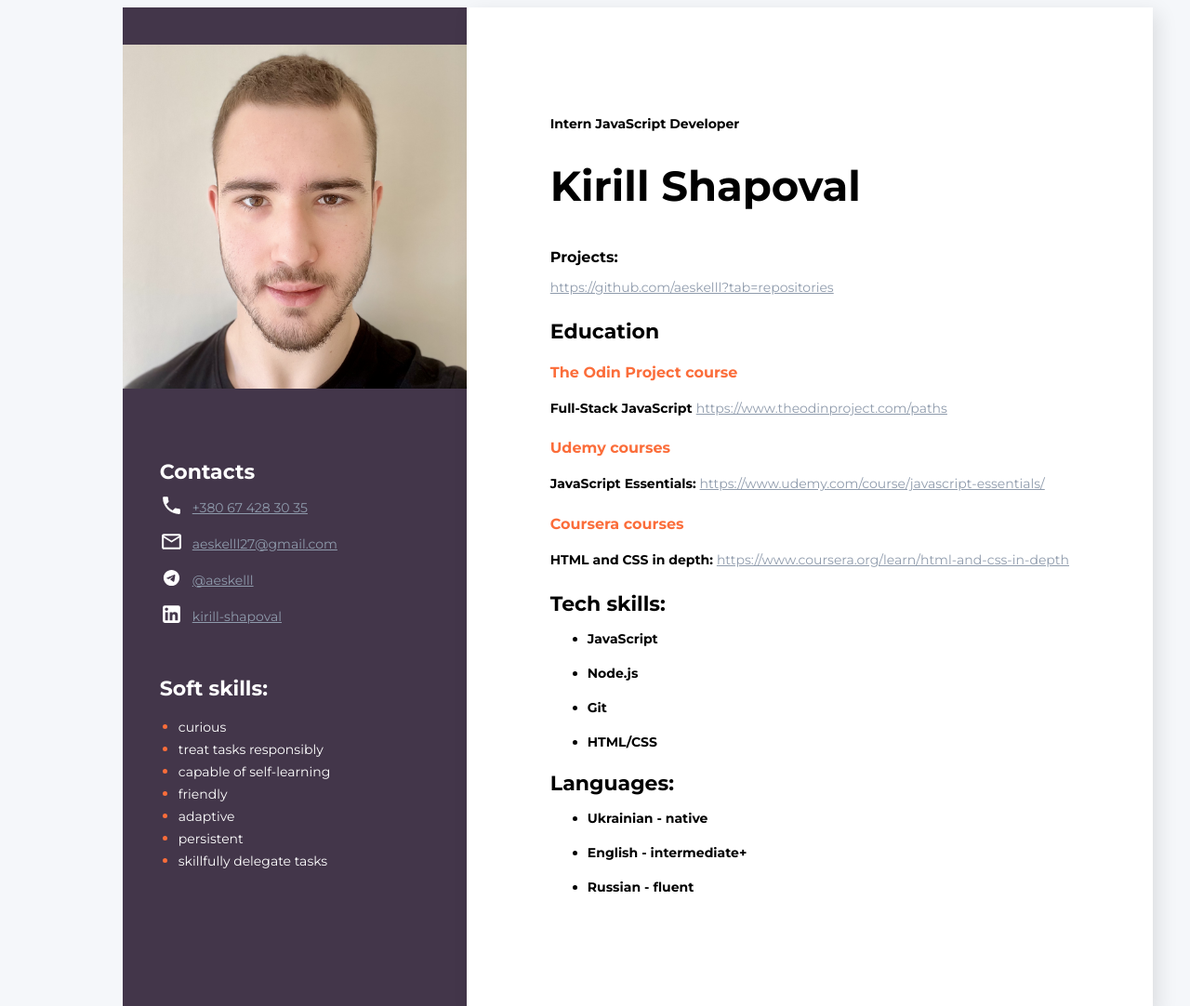
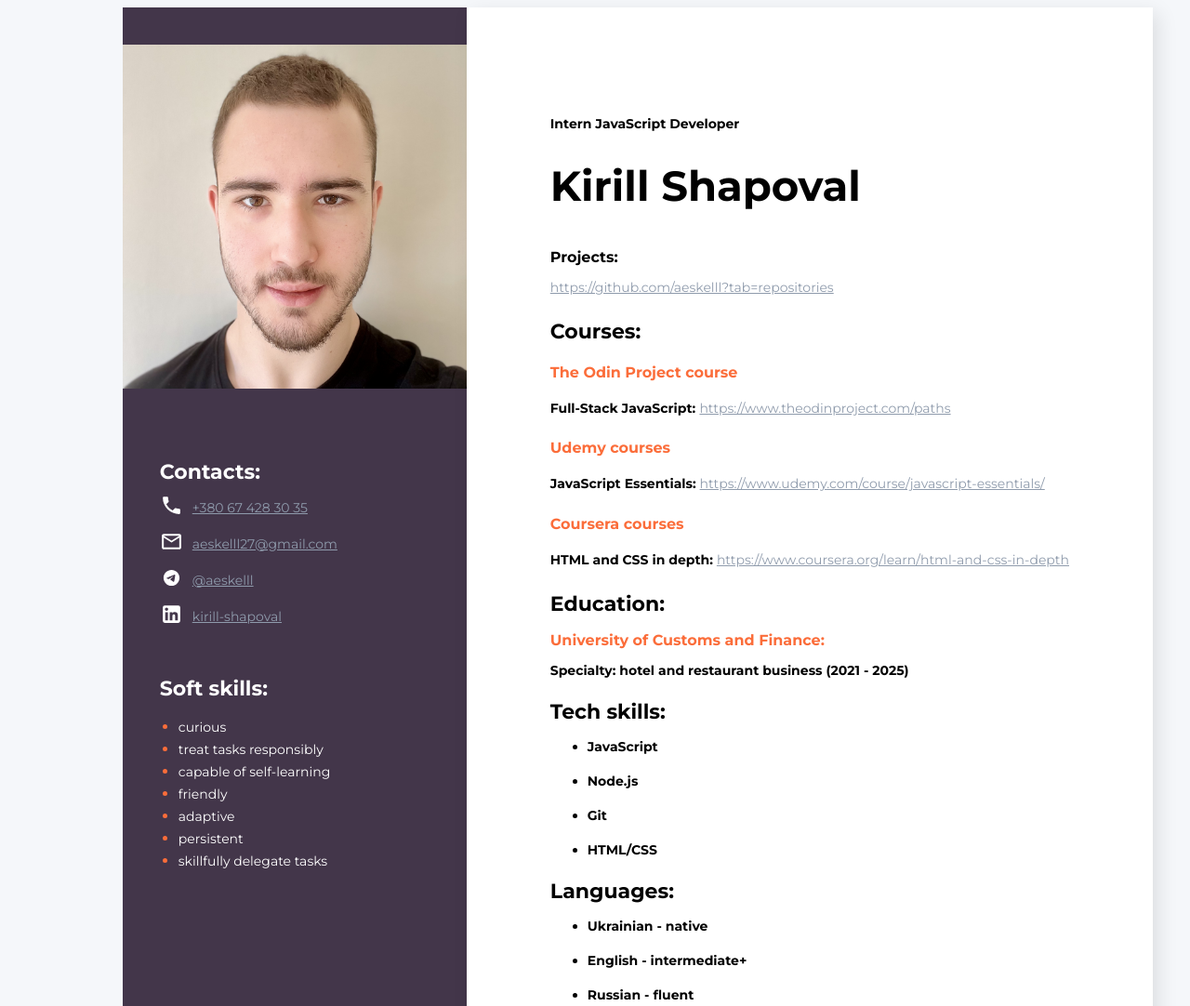
Before and after one commit to aeskelll/resume, a plain HTML site: page index.html in a window 1280 px wide. Shown: the top 1082 px of the page at 93% size. Drawn offline with Linux system fonts and the light colour scheme.

Commit message:
third edition
added education - university
changed education header to courses
added columns to headers

```diff
--- a/index.html
+++ b/index.html
@@ -32,11 +32,11 @@
 
             <!--Education-->
             <div class="education">
-                <h3 class="title">Education</h3>
+                <h3 class="title">Courses:</h3>
 
                 <h4 class="place">The Odin Project course</h4>
                 <p>
-                    <span class="about-position">Full-Stack JavaScript</span>
+                    <span class="about-position">Full-Stack JavaScript:</span>
                     <a href="https://www.theodinproject.com/paths" class="contact-link">https://www.theodinproject.com/paths</a>
                 </p>
                 <h4 class="place">Udemy courses</h4>
@@ -49,6 +49,8 @@
                     <span class="about-position">HTML and CSS in depth: </span>
                     <a href="https://www.coursera.org/learn/html-and-css-in-depth" class="contact-link">https://www.coursera.org/learn/html-and-css-in-depth</a>
                 </p>
+                <h3 class="title">Education:</h3>
+                <p class="place">University of Customs and Finance: <p class="about-position">Specialty: hotel and restaurant business (2021 - 2025)</p></p>
             </div>
             <div class="education">
                 <h3 class="title">Tech skills:</h3>
@@ -71,7 +73,7 @@
             <img src="img/avatar.jpg" alt="user photo" class="photo">
             <!--Contacts-->
             <div class="contacts">
-                <h3 class="sidebar-title">Contacts</h3>
+                <h3 class="sidebar-title">Contacts:</h3>
                 <div>
                     <div class="icons-info">
                         <div>
```
